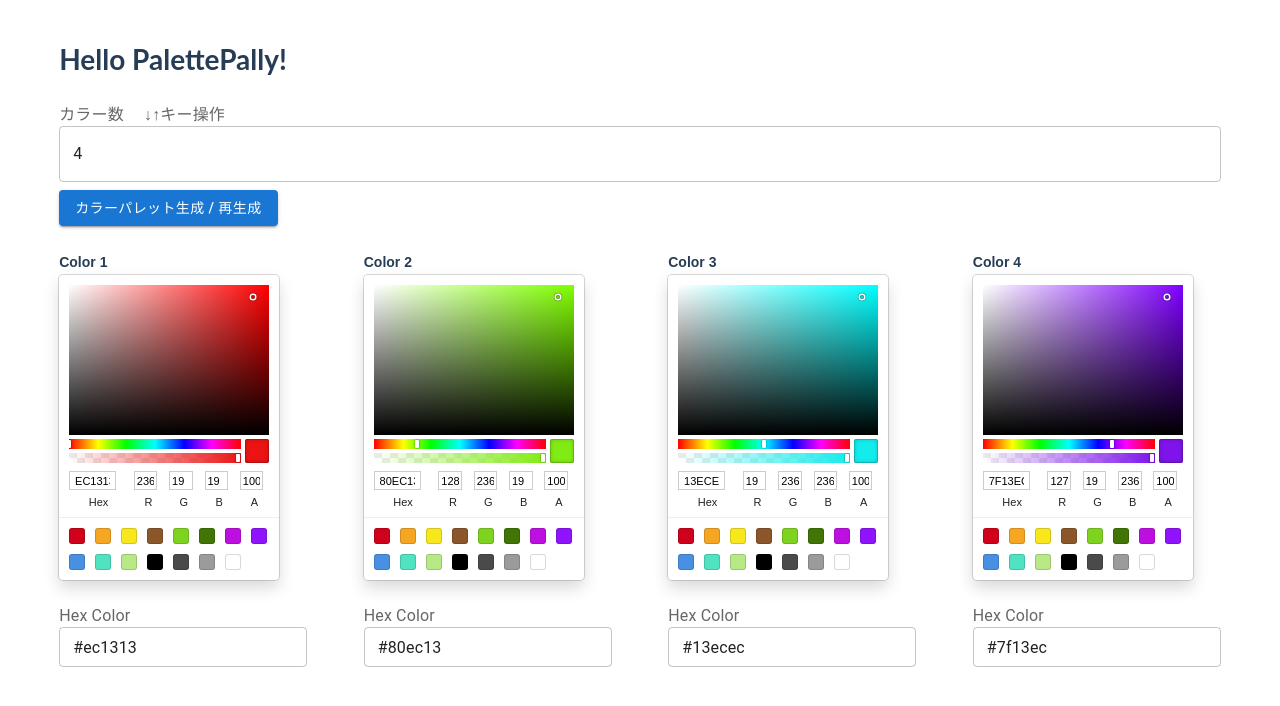
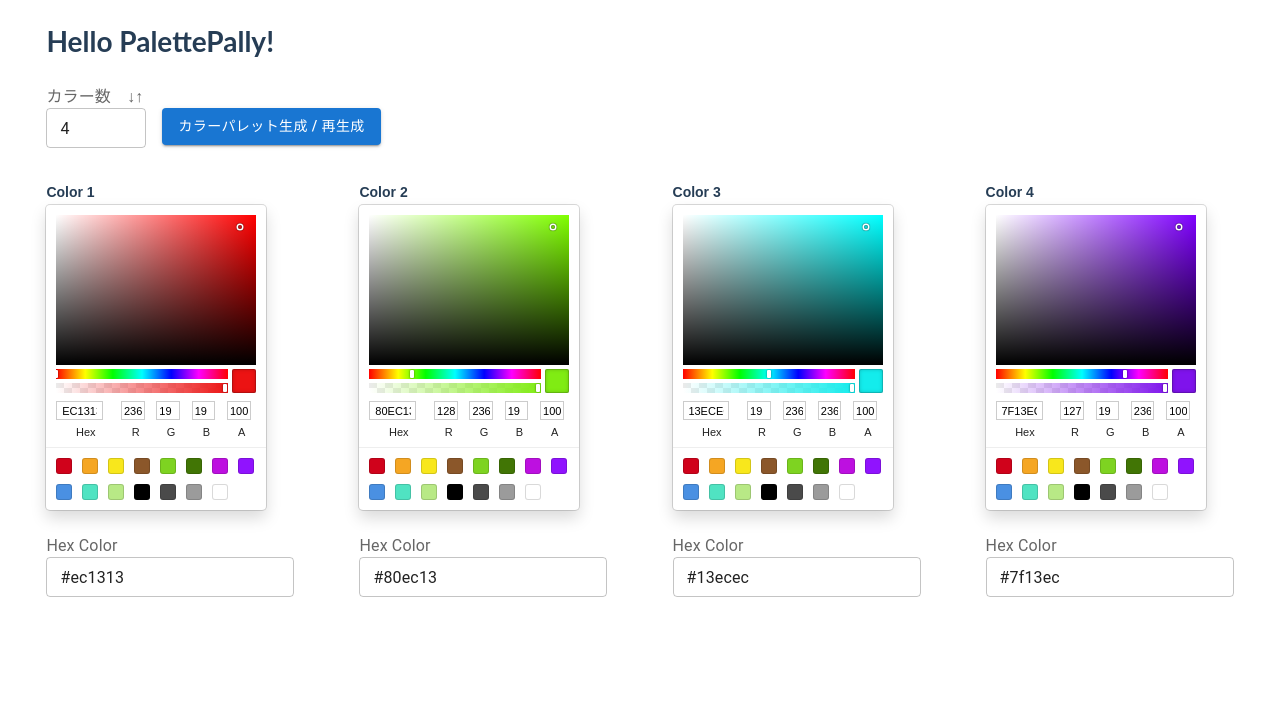
Before and after one commit to BoxPistols/ColorPicker-PalettePally, a React (Create React App) app: page / in a window 1280 px wide. Shown: the top 706 px of the page. Built offline with nearby package versions, Linux system fonts and the light colour scheme.

Commit message:
2 files modified

```diff
--- a/src/ColorPicker.tsx
+++ b/src/ColorPicker.tsx
@@ -42,7 +42,7 @@ function ColorInputField({ color, onChange }) {
             }
           />
         </FlexBox>
-        <StyledInputLabel shrink={false} htmlFor="hex-color">
+        <StyledInputLabel shrink={false} htmlFor="hex-color" size="small">
           Hex Color
         </StyledInputLabel>
         <TextField
@@ -91,9 +91,10 @@ function ColorPicker() {
     <>
       <Box sx={{ mb: 3 }}>
         <StyledInputLabel shrink={false} htmlFor="color-length">
-          カラー数　 ↓↑キー操作
+          カラー数　↓↑
         </StyledInputLabel>
         <TextField
+          size="small"
           id="color-length"
           value={numColors}
           onChange={(e: React.ChangeEvent<HTMLInputElement>) => {
@@ -105,7 +106,7 @@ function ColorPicker() {
           type="number"
           inputProps={{ min: 1, max: 24 }}
           fullWidth
-          sx={{ mb: 1 }}
+          sx={{ mb: 1, width: 100, marginRight: 2 }}
         />
         <Button
           variant="contained"
@@ -149,6 +150,7 @@ function ColorPicker() {
                 <>
                   <Box
                     m={1}
+                    px={2}
                     key={shade}
                     sx={{
                       flexGrow: 1,
--- a/src/style.css
+++ b/src/style.css
@@ -1,5 +1,5 @@
 body {
-  padding: 2% 4%;
+  padding: 1vh 3vw;
   box-sizing: border-box;
   font-family: Futura, sans-serif;
   color: rgb(38, 61, 85);
```
